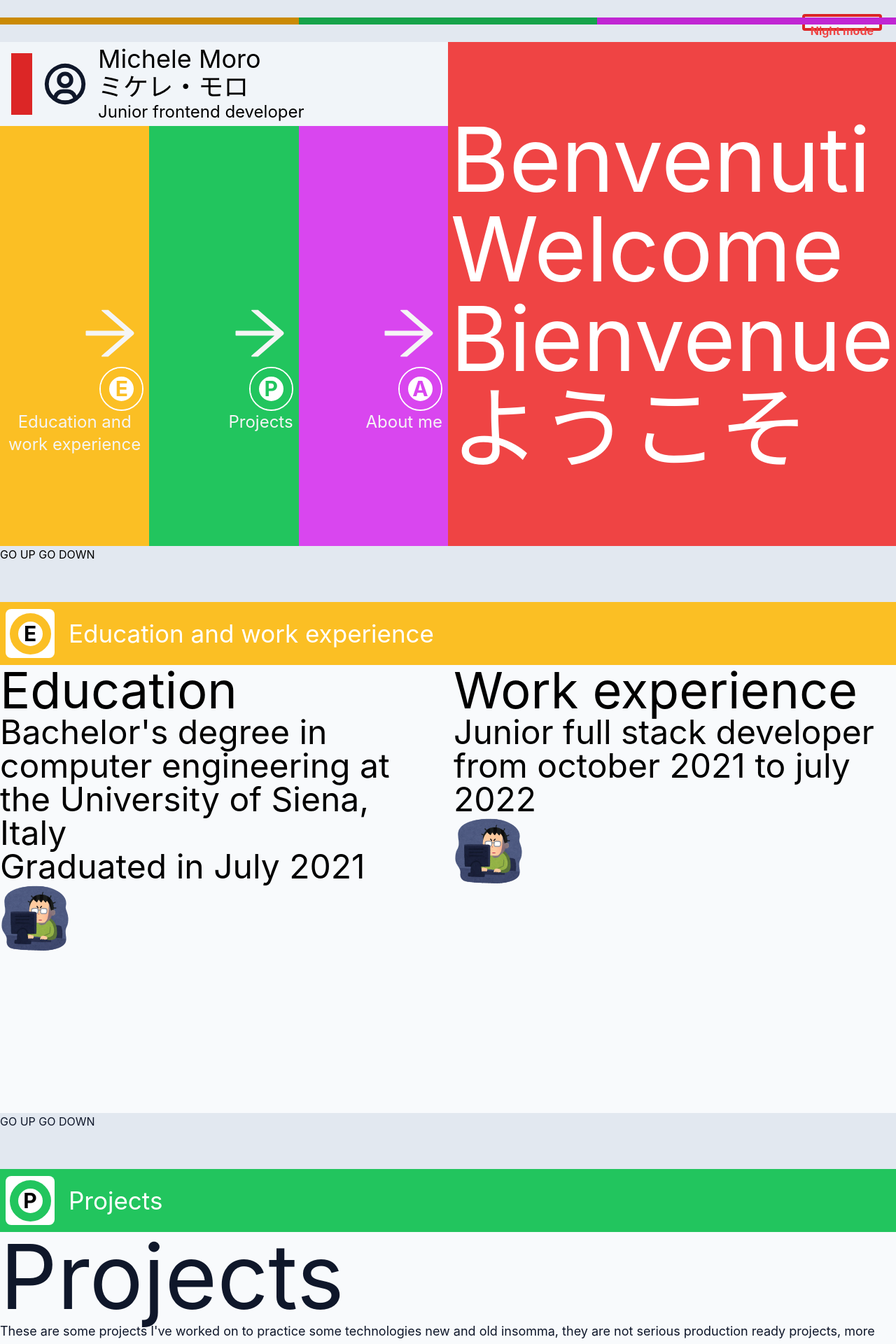
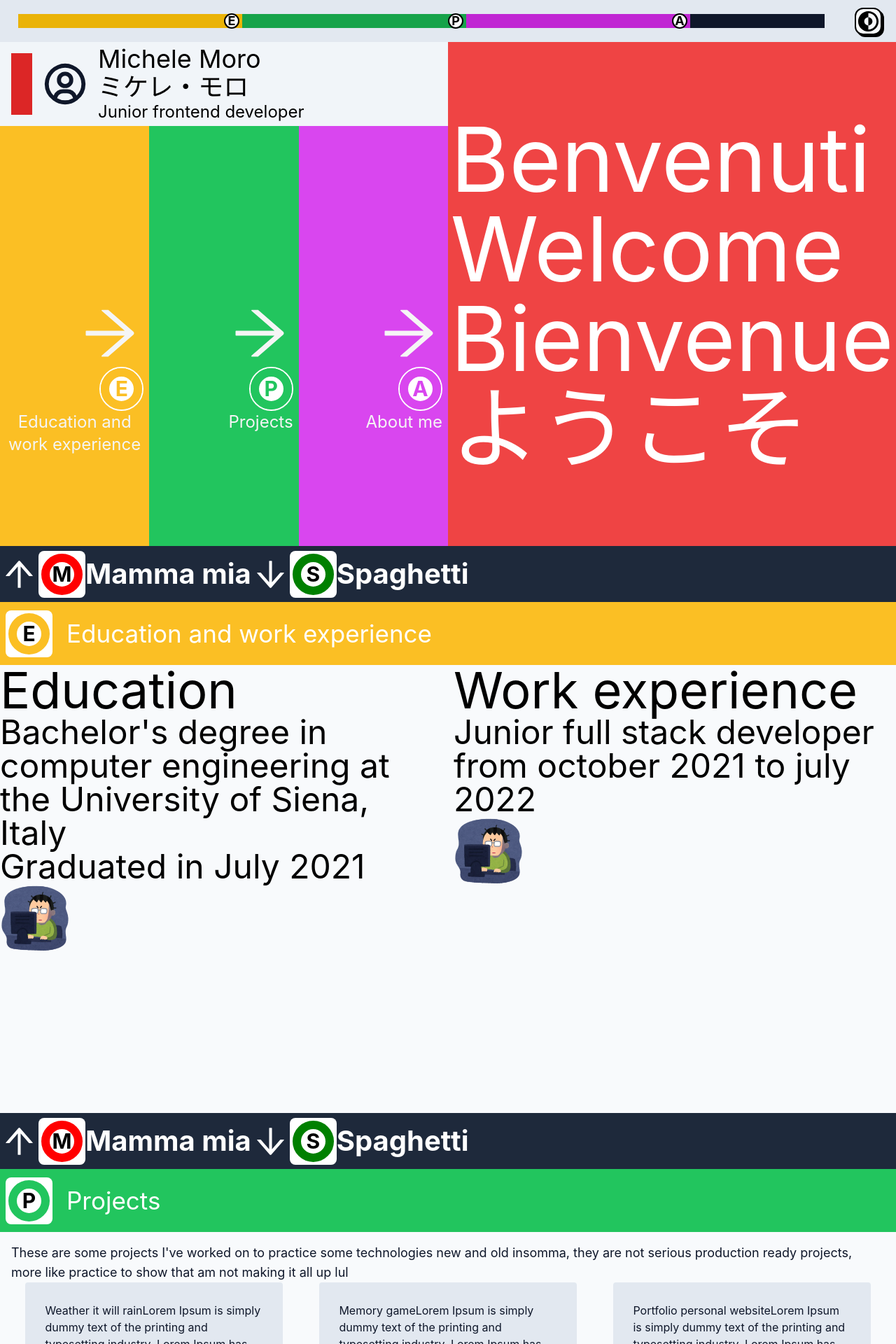
Before and after one commit to moromichele/NextJS-portfolio-w-tailwind, a Next.js app: page / in a window 1280 px wide. Shown: the top 1920 px of the page at 70% size. Built offline with nearby package versions, Linux system fonts and the light colour scheme.

Commit message:
header v1 complete

```diff
--- a/components/StationHeader.js
+++ b/components/StationHeader.js
@@ -4,7 +4,7 @@ const StationHeader = ({ title, isDark, light, dark }) => {
 			style={{ backgroundColor: isDark ? dark : light }}
 			className="w-100 h-[90px] flex items-center p-2 sm:gap-5 gap-2 text-white"
 		>
-			<div className="bg-white rounded-lg h-[70px] w-[70px] flex items-center justify-center text-center">
+			<div className="bg-white rounded-lg flex items-center justify-center text-center p-1">
 				<div
 					style={{ borderColor: isDark ? dark : light}}
 					className="h-[35px] w-[35px] leading-[35px] rounded-full sm:text-[30px] text-[28px] font-bold bg-white sm:border-[12px] border-[10px] box-content text-black"
--- a/components/StationNavigator.js
+++ b/components/StationNavigator.js
@@ -1,5 +1,30 @@
+import { AiOutlineArrowUp, AiOutlineArrowDown } from "react-icons/ai";
+
 const StationNavigator = ({ isDark, light, dark }) => {
-	return <div className="w-100 h-[80px] bg-slate-200 dark:bg-slate-900">GO UP GO DOWN</div>;
+	return (
+		<div className="flex items-center align-center w-100 h-[80px] bg-slate-800 dark:bg-slate-900 text-white">
+			<AiOutlineArrowUp className="text-white sm:text-[55px] text-[55px]" />
+			<div className="bg-white rounded-lg flex items-center justify-center text-center p-1">
+				<div
+					style={{ borderColor: isDark ? "red" : "red" }}
+					className="h-[35px] w-[35px] leading-[35px] rounded-full sm:text-[30px] text-[28px] font-bold bg-white sm:border-[12px] border-[10px] box-content text-black"
+				>
+					M
+				</div>
+			</div>
+			<p className="text-[40px]"><strong>Mamma mia</strong></p>
+			<AiOutlineArrowDown className="text-white sm:text-[55px] text-[55px]" />
+			<div className="bg-white rounded-lg flex items-center justify-center text-center p-1">
+				<div
+					style={{ borderColor: isDark ? "green" : "green" }}
+					className="h-[35px] w-[35px] leading-[35px] rounded-full sm:text-[30px] text-[28px] font-bold bg-white sm:border-[12px] border-[10px] box-content text-black"
+				>
+					S
+				</div>
+			</div>
+			<p className="text-[40px]"> <strong>Spaghetti</strong></p>
+		</div>
+	);
 };
 
 export default StationNavigator;
--- a/pages/index.js
+++ b/pages/index.js
@@ -8,6 +8,7 @@ import UserBanner from "../components/UserBanner.js";
 import { motion, useScroll } from "framer-motion";
 import StationHeader from "../components/StationHeader.js";
 import StationNavigator from "../components/StationNavigator.js";
+import { CgDarkMode } from "react-icons/cg";
 
 const lorem = () => {
 	return "Lorem Ipsum is simply dummy text of the printing and typesetting industry. Lorem Ipsum has been the industry's standard dummy text ever since the 1500s, when an unknown printer took a galley of type and scrambled it to make a type specimen book. It has survived not only five centuries, but also the leap into electronic typesetting, remaining essentially unchanged. It was popularised in the 1960s with the release of Letraset sheets containing Lorem Ipsum passages, and more recently with desktop publishing software like Aldus PageMaker including versions of Lorem Ipsum.";
@@ -45,6 +46,16 @@ export default function Home() {
 	const scroll2 = useScroll({ target: ref2, offset: ["start end", "end end"] });
 	const scroll3 = useScroll({ target: ref3, offset: ["start end", "end end"] });
 
+	useEffect(() => {
+		//defaults to dark/light mode from device
+		window
+			.matchMedia("(prefers-color-scheme: dark)")
+			.addEventListener("change", (event) => {
+				const colorScheme = event.matches ? true : false; //true: its dark mode
+				setToggleNightMode(colorScheme);
+			});
+	}, []);
+
 	return (
 		<div className={toggleNightMode ? "dark" : ""}>
 			<div className="flex flex-col items-center break-words bg-slate-100 dark:bg-slate-900">
@@ -58,26 +69,45 @@ export default function Home() {
 					<link rel="icon" href="/favicon.ico" />
 				</Head>
 
-				<header className="sticky top-0 flex justify-end p-5 w-full h-[60px] bg-slate-200 dark:bg-slate-700 z-[2]">
+				<header className="sticky top-0 flex items-center justify-end p-5 w-full h-[60px] bg-slate-200 dark:bg-slate-700 z-[2]">
 					<motion.div
 						style={{ scaleX: scroll1.scrollYProgress }}
-						className="fixed top-[25px] left-0 h-[10px] w-1/3 bg-yellow-600 origin-[0%] right-0 z-[5]"
+						className="fixed top-[20px] left-[2%] h-[20px] w-1/4 bg-yellow-500 origin-[0%] z-[5]"
 					/>
 					<motion.div
 						style={{ scaleX: scroll2.scrollYProgress }}
-						className="fixed top-[25px] left-1/3 h-[10px] w-1/3 bg-green-600 origin-[0%] right-0 z-[5]"
+						className="fixed top-[20px] left-[27%] h-[20px] w-1/4 bg-green-600 origin-[0%] right-0 z-[5]"
 					/>
 					<motion.div
 						style={{ scaleX: scroll3.scrollYProgress }}
-						className="fixed top-[25px] left-2/3 h-[10px]  w-1/3 bg-fuchsia-600 origin-[0%] right-0 z-[5]"
+						className="fixed top-[20px] left-[52%] h-[20px]  w-1/4 bg-fuchsia-600 origin-[0%] right-0 z-[5]"
 					/>
+					<p
+
+						className="fixed left-[25%] top-[19px] h-[18px] w-[18px] leading-[18px] rounded-full text-[18px] font-bold bg-white border-2 border-black text-center box-content text-black z-[6]"
+					>
+						E
+					</p>
+					<p
+
+						className="fixed left-[50%] top-[19px] h-[18px] w-[18px] leading-[18px] rounded-full text-[18px] font-bold bg-white border-2 border-black text-center box-content text-black z-[6]"
+					>
+						P
+					</p>
+					<p
+
+						className="fixed left-[75%] top-[19px] h-[18px] w-[18px] leading-[18px] rounded-full text-[18px] font-bold bg-white border-2 border-black text-center box-content text-black z-[6]"
+					>
+						A
+					</p>
+					<div className="fixed bg-slate-900 dark:bg-slate-100 h-[20px] w-[90%] top-[20px] left-[2%] z-[3]" />
 					<button
-						className="bg-slate-100 border-4 border-red-600 text-red-500 dark:text-red-600 font-bold p-2 rounded"
+						className="bg-slate-50 dark:bg-slate-900 text-black dark:text-white rounded-xl border-black dark:border-white border-2 shadow-[3px_3px_0px_0px_black] hover:scale-105 z-[4]"
 						onClick={() => {
 							setToggleNightMode((s) => !s);
 						}}
 					>
-						{toggleNightMode ? "Light" : "Night"} mode
+						<CgDarkMode className="text-[35px]" />
 					</button>
 				</header>
 
@@ -127,17 +157,17 @@ export default function Home() {
 
 					<div
 						id="edu_exp"
-						className="xl:w-[1280px] m-[0_auto] text-black dark:text-white min-h-[90vh] bg-slate-50 dark:bg-slate-700"
-						ref={ref1}
+						className="xl:w-[1280px] m-[0_auto] text-black dark:text-white bg-slate-50 dark:bg-slate-700"
 					>
 						<StationNavigator />
+						<div ref={ref1} className="min-h-[90vh]">
 							<StationHeader
 								title="Education and work experience"
 								light={colors.amber[400]}
 								dark={colors.amber[500]}
 								isDark={toggleNightMode}
 							/>
-						<div className="grid md:grid-cols-2 gap-4 grid-cols-1 max-w-fll md:min-h-[80vh] min-h-[180vh]">
+							<div className="grid md:grid-cols-2 gap-4 grid-cols-1 max-w-fll md:min-h-[80vh] min-h-[100vh]">
 								<section className="">
 									<h2 className="text-7xl">Education</h2>
 									<p className="text-5xl">
@@ -168,27 +198,21 @@ export default function Home() {
 								</section>
 							</div>
 						</div>
+					</div>
 
 					<div
 						id="projects"
-						className="xl:w-[1280px] m-[0_auto]  min-h-[90vh] bg-slate-50 dark:bg-slate-700"
-						ref={ref2}
+						className="xl:w-[1280px] m-[0_auto] bg-slate-50 dark:bg-slate-700"
 					>
 						<StationNavigator />
+						<div ref={ref2} className="min-h-[90vh]">
 							<StationHeader
 								title="Projects"
 								light={colors.green[500]}
 								dark={colors.green[600]}
 								isDark={toggleNightMode}
 							/>
-						<div>
-							<h1
-								className={`${
-									toggleNightMode ? "animate-softlights" : ""
-								}  md:text-9xl text-6xl leading-tight subpixel-antialiased dark:[text-shadow:0px_0px_2px_white]`}
-							>
-								Projects
-							</h1>
+							<div className="p-4">
 								<p className="text-lg">
 									These are some projects I&apos;ve worked on to practice some
 									technologies new and old insomma, they are not serious
@@ -202,27 +226,22 @@ export default function Home() {
 								</div>
 							</div>
 						</div>
+					</div>
 					<div
 						id="infos"
-						className="xl:w-[1280px] m-[0_auto]  min-h-[90vh] bg-slate-50 dark:bg-slate-700"
-						ref={ref3}
+						className="xl:w-[1280px] m-[0_auto] bg-slate-50 dark:bg-slate-700"
 					>
 						<StationNavigator />
+						<div ref={ref3} className="min-h-[80vh]">
 							<StationHeader
 								title="About me"
 								light={colors.fuchsia[500]}
 								dark={colors.fuchsia[600]}
 								isDark={toggleNightMode}
 							/>
-						<div>
-							<h1
-								className={`${
-									toggleNightMode ? "animate-softlights" : ""
-								}  md:text-8xl text-4xl leading-tightsubpixel-antialiased dark:[text-shadow:0px_0px_2px_white]`}
-							>
-								About me
-							</h1>
+							<div className="p-4">
 								<p className="text-lg">{lorem()}</p>
+							</div>
 						</div>
 					</div>
 				</main>
```
Lines whose indentation alone changed are shown as unchanged.
